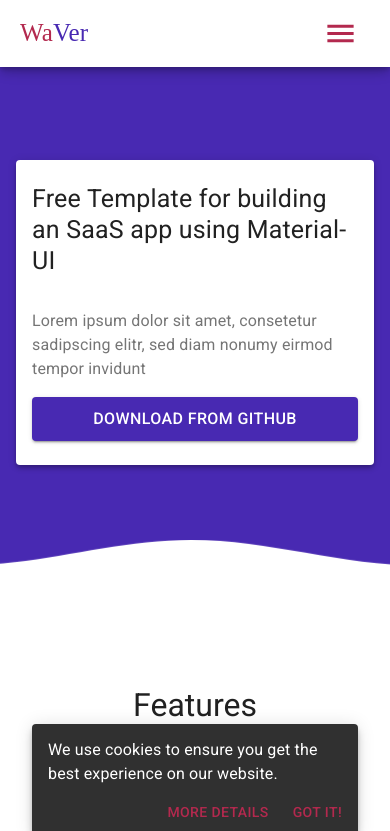
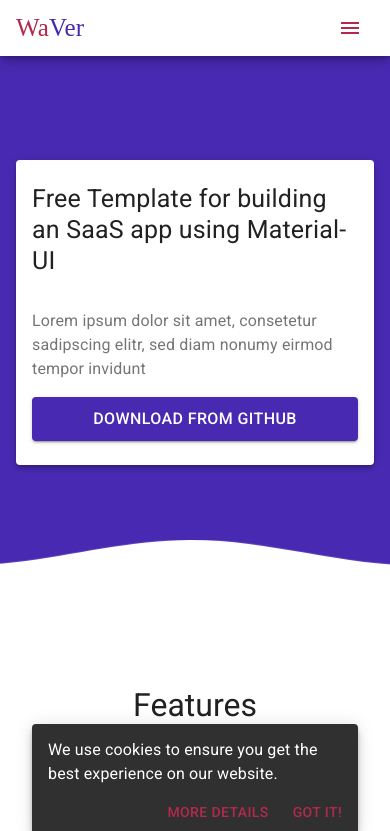
Before and after one commit to vitaliyMiskevuch1212/react-saas-template, a React (Create React App) app: page / in a window 390 px wide. Shown: the top 831 px of the page. Built offline with nearby package versions, Linux system fonts and the light colour scheme; a web font is replaced by a local one.

Commit message:
Fixed height of navigation (Navbar.js, NavigationDrawer.js)

```diff
--- a/src/logged_out/components/navigation/Navbar.js
+++ b/src/logged_out/components/navigation/Navbar.js
@@ -20,8 +20,7 @@ import NavigationDrawer from "../../../shared/NavigationDrawer";
 const styles = theme => ({
   appBar: {
     boxShadow: theme.shadows[6],
-    backgroundColor: theme.palette.common.white,
-    padding: theme.spacing(0.5)
+    backgroundColor: theme.palette.common.white
   },
   toolbar: {
     display: "flex",
@@ -100,7 +99,7 @@ function NavBar(props) {
                 className={classes.menuButton}
                 onClick={handleMobileDrawerOpen}
               >
-                <MenuIcon fontSize="large" color="primary" />
+                <MenuIcon color="primary" />
               </IconButton>
             </Hidden>
             <Hidden smDown>
--- a/src/shared/NavigationDrawer.js
+++ b/src/shared/NavigationDrawer.js
@@ -11,7 +11,8 @@ import {
   IconButton,
   Typography,
   withWidth,
-  isWidthUp
+  isWidthUp,
+  Toolbar
 } from "@material-ui/core";
 import CloseIcon from "@material-ui/icons/Close";
 
@@ -20,11 +21,7 @@ const styles = theme => ({
     marginRight: theme.spacing(0.5)
   },
   headSection: {
-    width: 200,
-    height: 72,
-    [theme.breakpoints.down("xs")]: {
-      height: 67
-    }
+    width: 200
   },
   blackList: {
     backgroundColor: theme.palette.common.black,
@@ -57,9 +54,8 @@ class NavigationDrawer extends PureComponent {
     } = this.props;
     return (
       <Drawer variant="temporary" open={open} onClose={onClose} anchor={anchor}>
-        <List disablePadding className={classes.headSection}>
+        <Toolbar disablePadding className={classes.headSection}>
           <ListItem
-            divider
             style={{
               paddingTop: theme.spacing(0),
               paddingBottom: theme.spacing(0),
@@ -69,11 +65,11 @@ class NavigationDrawer extends PureComponent {
           >
             <ListItemIcon className={classes.closeIcon}>
               <IconButton onClick={onClose}>
-                <CloseIcon fontSize="large" color="primary" />
+                <CloseIcon color="primary" />
               </IconButton>
             </ListItemIcon>
           </ListItem>
-        </List>
+        </Toolbar>
         <List className={classes.blackList}>
           {menuItems.map(element => {
             if (element.link) {
```
